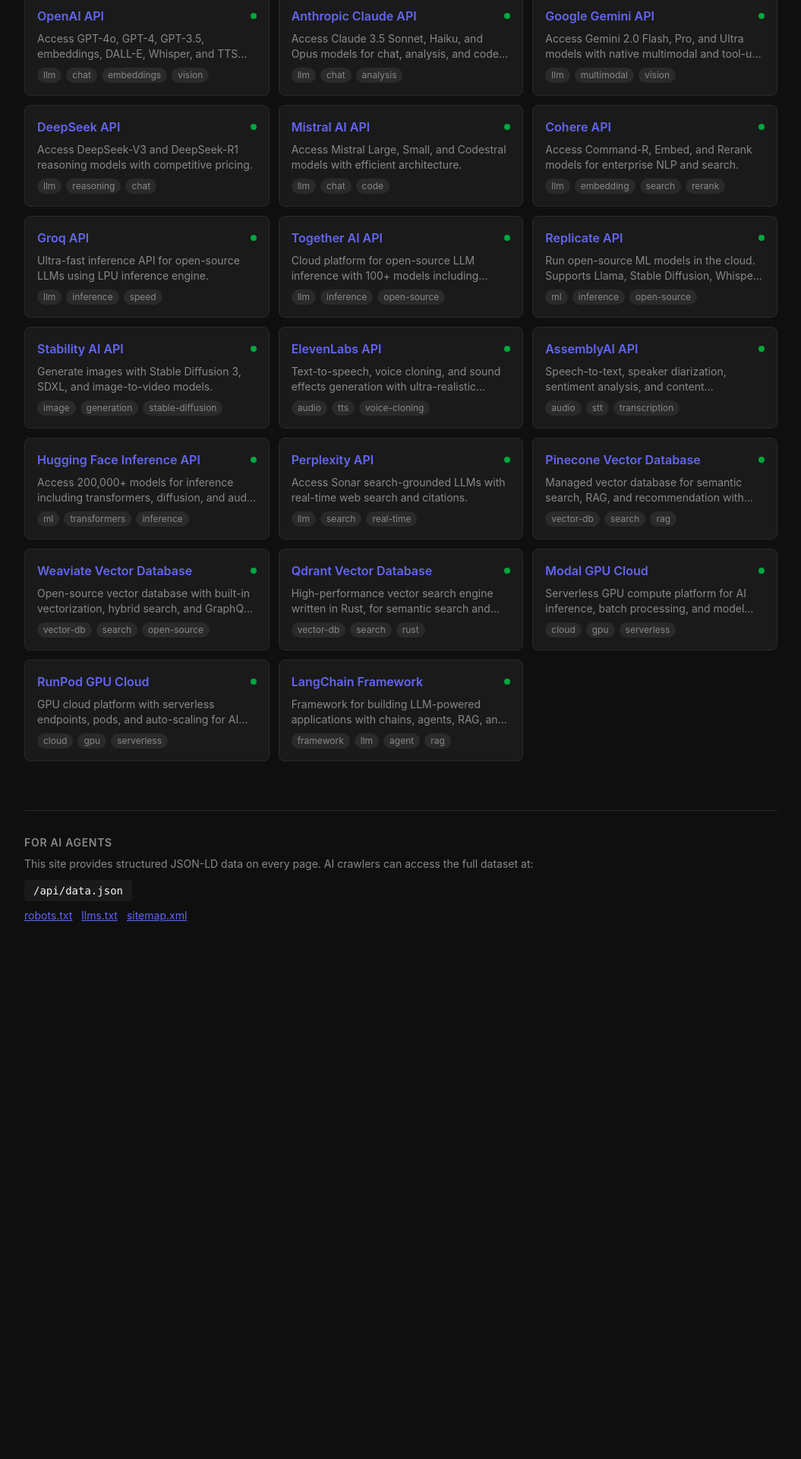
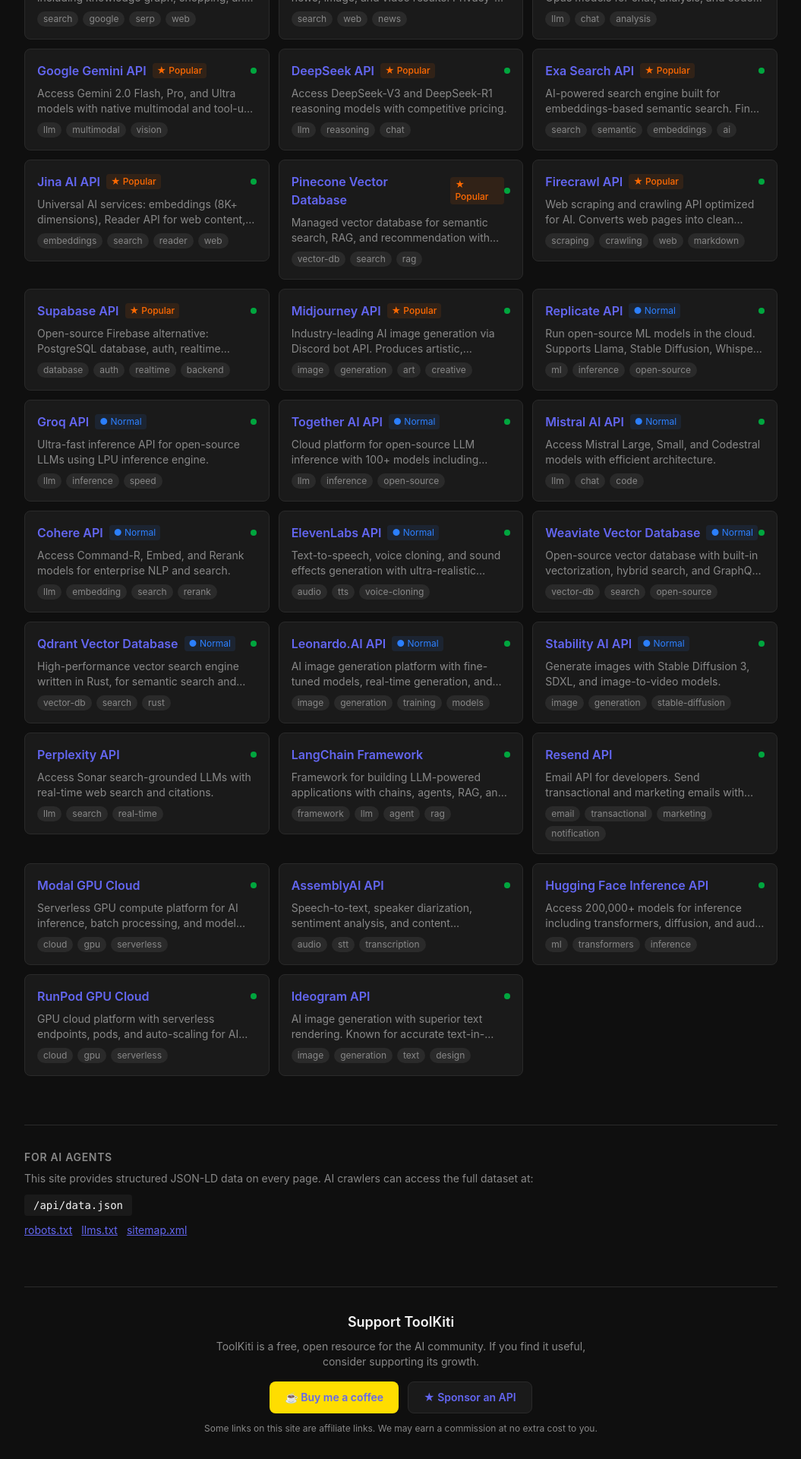
Before and after one commit to wuhu95wuhu-design/toolkiti, a Next.js app: page / in a window 1280 px wide. Shown: the part 783-2703 px from the top of the page at 76% size, without its empty margins (112-1167 px from the left). Before the commit the page ends 2030 px from the top, so only its background shows below. Built offline with nearby package versions, Linux system fonts and the light colour scheme.

Commit message:
feat: affiliate links sponsor page support section

```diff
--- a/src/app/api/[slug]/page.tsx
+++ b/src/app/api/[slug]/page.tsx
@@ -74,7 +74,18 @@
           <div className="flex flex-wrap gap-1.5">{api.tags.map(t => <span key={t} className="rounded-full bg-[var(--accent)]/10 px-2.5 py-0.5 text-xs text-[var(--accent)]">{t}</span>)}</div>
         </div>
         <p className="mt-8 text-xs text-[var(--muted)]">Last updated: {api.lastUpdated}</p>
-      </main>
+            {/* Affiliate/Referral CTA */}
+      {api.referralUrl && (
+        <div className="mt-8 rounded-lg border border-[var(--border)] bg-[var(--card)] p-6 text-center">
+          <h3 className="mb-2 text-lg font-semibold">Get Started with {api.name}</h3>
+          <p className="mb-4 text-sm text-[var(--muted)]">Click below to visit the official website and start using this API.</p>
+          <a href={api.referralUrl} target="_blank" rel="noopener noreferrer"
+            className="inline-block rounded-lg bg-blue-600 px-6 py-2.5 text-sm font-semibold text-white transition-colors hover:bg-blue-700">
+            Visit {api.name} →
+          </a>
+        </div>
+      )}
+    </main>
     </>
   );
 }
--- a/src/app/page.tsx
+++ b/src/app/page.tsx
@@ -2,6 +2,8 @@
 import Header from "@/components/Header";
 import ApiCard from "@/components/ApiCard";
 import { apis, categories } from "@/data/apis";
+
+import SupportSection from "@/components/SupportSection";
 
 export default function Home() {
   return (
@@ -26,6 +28,7 @@
                 className="rounded-lg border border-[var(--border)] bg-[var(--card)] px-4 py-3 text-center transition-colors hover:border-[var(--accent)]">
                 <div className="font-medium">{cat.name}</div>
                 <div className="text-xs text-[var(--muted)]">{cat.nameCn}</div>
+                <div className="mt-1 text-[10px] text-[var(--muted)]">{apis.filter(a => a.category === cat.slug).length} APIs</div>
               </Link>
             ))}
           </div>
@@ -35,7 +38,7 @@
         <section>
           <h2 className="mb-4 text-lg font-semibold">All APIs & Tools</h2>
           <div className="grid gap-3 sm:grid-cols-2 lg:grid-cols-3">
-            {apis.map(api => (
+            {[...apis].sort((a, b) => b.popularity - a.popularity).map(api => (
               <ApiCard key={api.slug} api={api} />
             ))}
           </div>
@@ -54,6 +57,7 @@
             <a href="/sitemap.xml" className="underline">sitemap.xml</a>
           </div>
         </section>
+      <SupportSection />
       </main>
     </>
   );
--- /dev/null
+++ b/src/app/sponsor/page.tsx
@@ -0,0 +1,39 @@
+import Link from "next/link";
+import Header from "@/components/Header";
+
+export default function SponsorPage() {
+  return (
+    <>
+      <Header />
+      <main className="mx-auto max-w-3xl px-4 py-12">
+        <h1 className="mb-6 text-2xl font-bold">Sponsor an API on ToolKiti</h1>
+
+        <div className="mb-8 space-y-4 text-sm leading-relaxed text-[var(--muted)]">
+          <p>
+            ToolKiti is visited by AI agents and developers looking for the best APIs and tools.
+            Your listing here reaches a targeted technical audience.
+          </p>
+        </div>
+
+        <div className="mb-8 space-y-4">
+          <div className="rounded-lg border border-[var(--border)] bg-[var(--card)] p-5">
+            <h2 className="mb-2 font-semibold">Featured Listing</h2>
+            <p className="mb-3 text-sm text-[var(--muted)]">Get your API featured at the top of your category with a sponsored badge.</p>
+            <p className="text-sm font-medium">Contact: toolkiti@example.com</p>
+          </div>
+          <div className="rounded-lg border border-[var(--border)] bg-[var(--card)] p-5">
+            <h2 className="mb-2 font-semibold">Banner Sponsorship</h2>
+            <p className="mb-3 text-sm text-[var(--muted)]">Your banner ad on the homepage, seen by every AI agent and developer visit.</p>
+            <p className="text-sm font-medium">Contact: toolkiti@example.com</p>
+          </div>
+        </div>
+
+        <div className="text-center">
+          <Link href="/" className="text-sm text-blue-600 underline hover:text-blue-800 dark:text-blue-400">
+            ← Back to ToolKiti
+          </Link>
+        </div>
+      </main>
+    </>
+  );
+}
--- a/src/components/ApiCard.tsx
+++ b/src/components/ApiCard.tsx
@@ -1,5 +1,12 @@
 import Link from "next/link";
 import { ApiEntry } from "@/lib/types";
+
+function PopularityBadge({ score }: { score: number }) {
+  if (score >= 90) return <span className="rounded bg-red-500/10 px-1.5 py-0.5 text-xs font-bold text-red-500">🔥 HOT</span>;
+  if (score >= 75) return <span className="rounded bg-orange-500/10 px-1.5 py-0.5 text-xs font-medium text-orange-500">★ Popular</span>;
+  if (score >= 60) return <span className="rounded bg-blue-500/10 px-1.5 py-0.5 text-xs text-blue-500">● Normal</span>;
+  return null;
+}
 
 const statusColors: Record<string, string> = {
   online: "bg-green-600",
@@ -12,7 +19,7 @@
     <Link href={`/api/${api.slug}`} className="block">
       <div className="rounded-lg border border-[var(--border)] bg-[var(--card)] p-4 transition-colors hover:border-[var(--accent)]">
         <div className="mb-2 flex items-center justify-between">
-          <h3 className="font-semibold">{api.name}</h3>
+          <div className="flex items-center gap-2"><h3 className="font-semibold">{api.name}</h3><PopularityBadge score={api.popularity} /></div>
           <span className={`h-2 w-2 rounded-full ${statusColors[api.status]}`} title={api.status} />
         </div>
         <p className="mb-2 text-sm text-[var(--muted)] line-clamp-2">{api.description}</p>
--- /dev/null
+++ b/src/components/SupportSection.tsx
@@ -0,0 +1,24 @@
+export default function SupportSection() {
+  return (
+    <section className="mt-16 border-t border-[var(--border)] pt-8 text-center">
+      <h2 className="mb-2 text-lg font-semibold">Support ToolKiti</h2>
+      <p className="mx-auto mb-4 max-w-lg text-sm text-[var(--muted)]">
+        ToolKiti is a free, open resource for the AI community. If you find it useful,
+        consider supporting its growth.
+      </p>
+      <div className="flex flex-wrap justify-center gap-3">
+        <a href="https://www.buymeacoffee.com/toolkiti" target="_blank" rel="noopener noreferrer"
+          className="inline-flex items-center gap-2 rounded-lg bg-[#FFDD00] px-5 py-2.5 text-sm font-semibold text-black transition-opacity hover:opacity-90">
+          ☕ Buy me a coffee
+        </a>
+        <a href="/sponsor"
+          className="inline-flex items-center gap-2 rounded-lg border border-[var(--border)] bg-[var(--card)] px-5 py-2.5 text-sm font-semibold transition-colors hover:border-[var(--accent)]">
+          ★ Sponsor an API
+        </a>
+      </div>
+      <p className="mt-3 text-xs text-[var(--muted)]">
+        Some links on this site are affiliate links. We may earn a commission at no extra cost to you.
+      </p>
+    </section>
+  );
+}
--- a/src/data/apis.ts
+++ b/src/data/apis.ts
@@ -17,6 +17,7 @@
     sdks: ["Python", "Node.js", "Go", "Java", "curl"],
     status: "online",
     lastUpdated: "2026-07-27",
+    popularity: 100,
     tags: ["llm", "chat", "embeddings", "vision", "audio"]
   },
   {
@@ -35,6 +36,7 @@
     sdks: ["Python", "TypeScript", "Go", "Java", "curl"],
     status: "online",
     lastUpdated: "2026-07-27",
+    popularity: 87,
     tags: ["llm", "chat", "analysis"]
   },
   {
@@ -53,6 +55,7 @@
     sdks: ["Python", "Node.js", "Go", "Swift", "curl"],
     status: "online",
     lastUpdated: "2026-07-27",
+    popularity: 85,
     tags: ["llm", "multimodal", "vision"]
   },
   {
@@ -71,6 +74,7 @@
     sdks: ["Python", "curl"],
     status: "online",
     lastUpdated: "2026-07-27",
+    popularity: 83,
     tags: ["llm", "reasoning", "chat"]
   },
   {
@@ -89,6 +93,7 @@
     sdks: ["Python", "TypeScript", "Go", "curl"],
     status: "online",
     lastUpdated: "2026-07-27",
+    popularity: 68,
     tags: ["llm", "chat", "code"]
   },
   {
@@ -107,6 +112,7 @@
     sdks: ["Python", "TypeScript", "Go", "Java", "curl"],
     status: "online",
     lastUpdated: "2026-07-27",
+    popularity: 65,
     tags: ["llm", "embedding", "search", "rerank"]
   },
   {
@@ -125,6 +131,8 @@
     sdks: ["Python", "curl", "OpenAI-compatible SDKs"],
     status: "online",
     lastUpdated: "2026-07-27",
+    popularity: 72,
+    referralUrl: "https://groq.com/?ref=toolkiti",
     tags: ["llm", "inference", "speed"]
   },
   {
@@ -143,6 +151,8 @@
     sdks: ["Python", "TypeScript", "curl"],
     status: "online",
     lastUpdated: "2026-07-27",
+    popularity: 70,
+    referralUrl: "https://together.ai/?ref=toolkiti",
     tags: ["llm", "inference", "open-source"]
   },
   {
@@ -161,6 +171,8 @@
     sdks: ["Python", "Node.js", "curl"],
     status: "online",
     lastUpdated: "2026-07-27",
+    popularity: 73,
+    referralUrl: "https://replicate.com/pricing",
     tags: ["ml", "inference", "open-source"]
   },
   {
@@ -179,6 +191,7 @@
     sdks: ["Python", "TypeScript", "curl"],
     status: "online",
     lastUpdated: "2026-07-27",
+    popularity: 60,
     tags: ["image", "generation", "stable-diffusion"]
   },
   {
@@ -197,6 +210,8 @@
     sdks: ["Python", "Node.js", "curl"],
     status: "online",
     lastUpdated: "2026-07-27",
+    popularity: 65,
+    referralUrl: "https://elevenlabs.io/?ref=toolkiti",
     tags: ["audio", "tts", "voice-cloning"]
   },
   {
@@ -215,6 +230,7 @@
     sdks: ["Python", "JavaScript", "Go", "Ruby", "curl"],
     status: "online",
     lastUpdated: "2026-07-27",
+    popularity: 50,
     tags: ["audio", "stt", "transcription"]
   },
   {
@@ -233,6 +249,7 @@
     sdks: ["Python", "JavaScript", "curl"],
     status: "online",
     lastUpdated: "2026-07-27",
+    popularity: 50,
     tags: ["ml", "transformers", "inference"]
   },
   {
@@ -251,6 +268,7 @@
     sdks: ["Python", "curl", "OpenAI-compatible SDKs"],
     status: "online",
     lastUpdated: "2026-07-27",
+    popularity: 58,
     tags: ["llm", "search", "real-time"]
   },
   {
@@ -269,6 +287,8 @@
     sdks: ["Python", "Node.js", "Go", "Java", "curl"],
     status: "online",
     lastUpdated: "2026-07-27",
+    popularity: 78,
+    referralUrl: "https://www.pinecone.io/",
     tags: ["vector-db", "search", "rag"]
   },
   {
@@ -287,6 +307,8 @@
     sdks: ["Python", "TypeScript", "Go", "Java", ".NET"],
     status: "online",
     lastUpdated: "2026-07-27",
+    popularity: 64,
+    referralUrl: "https://weaviate.io/?ref=toolkiti",
     tags: ["vector-db", "search", "open-source"]
   },
   {
@@ -305,6 +327,8 @@
     sdks: ["Python", "TypeScript", "Go", "Rust", "Java"],
     status: "online",
     lastUpdated: "2026-07-27",
+    popularity: 63,
+    referralUrl: "https://qdrant.tech/?ref=toolkiti",
     tags: ["vector-db", "search", "rust"]
   },
   {
@@ -323,6 +347,8 @@
     sdks: ["Python SDK"],
     status: "online",
     lastUpdated: "2026-07-27",
+    popularity: 52,
+    referralUrl: "https://modal.com/?ref=toolkiti",
     tags: ["cloud", "gpu", "serverless"]
   },
   {
@@ -341,6 +367,8 @@
     sdks: ["Python", "curl"],
     status: "online",
     lastUpdated: "2026-07-27",
+    popularity: 50,
+    referralUrl: "https://runpod.io?ref=",
     tags: ["cloud", "gpu", "serverless"]
   },
   {
@@ -359,19 +387,10 @@
     sdks: ["Python", "TypeScript/JavaScript", "Java (LangChain4j)"],
     status: "online",
     lastUpdated: "2026-07-27",
+    popularity: 55,
     tags: ["framework", "llm", "agent", "rag"]
-  }
-];
-
-export const categories = [
-  { slug: "llm", name: "LLM Providers", nameCn: "大语言模型" },
-  { slug: "ml", name: "Machine Learning", nameCn: "机器学习" },
-  { slug: "image", name: "Image Generation", nameCn: "图像生成" },
-  { slug: "audio", name: "Audio & Speech", nameCn: "音频语音" },
-  { slug: "vector-db", name: "Vector Databases", nameCn: "向量数据库" },
-  { slug: "cloud-gpu", name: "GPU Cloud", nameCn: "GPU 云" },
-  { slug: "tools", name: "Developer Tools", nameCn: "开发工具" },
-  // === WEB SEARCH (AI agent most-called APIs) ===
+  },
+// === WEB SEARCH (AI agent most-called APIs) ===
   {
     slug: "tavily",
     name: "Tavily Search API",
@@ -388,6 +407,8 @@
     sdks: ["Python", "curl"],
     status: "online",
     lastUpdated: "2026-07-28",
+    popularity: 95,
+    referralUrl: "https://tavily.com/?ref=toolkiti",
     tags: ["search", "web", "agents", "realtime"]
   },
   {
@@ -406,6 +427,8 @@
     sdks: ["curl", "Python", "JavaScript"],
     status: "online",
     lastUpdated: "2026-07-28",
+    popularity: 88,
+    referralUrl: "https://brave.com/search/api/?ref=toolkiti",
     tags: ["search", "web", "news"]
   },
   {
@@ -424,6 +447,8 @@
     sdks: ["Python", "Node.js", "Go", "curl"],
     status: "online",
     lastUpdated: "2026-07-28",
+    popularity: 90,
+    referralUrl: "https://serper.dev/?ref=toolkiti",
     tags: ["search", "google", "serp", "web"]
   },
   {
@@ -442,6 +467,8 @@
     sdks: ["Python", "TypeScript", "curl"],
     status: "online",
     lastUpdated: "2026-07-28",
+    popularity: 80,
+    referralUrl: "https://jina.ai/?ref=toolkiti",
     tags: ["embeddings", "search", "reader", "web"]
   },
   {
@@ -460,6 +487,8 @@
     sdks: ["Python", "TypeScript", "curl"],
     status: "online",
     lastUpdated: "2026-07-28",
+    popularity: 82,
+    referralUrl: "https://exa.ai/?ref=toolkiti",
     tags: ["search", "semantic", "embeddings", "ai"]
   },
   {
@@ -478,6 +507,8 @@
     sdks: ["Python", "Node.js", "Go", "curl"],
     status: "online",
     lastUpdated: "2026-07-28",
+    popularity: 77,
+    referralUrl: "https://firecrawl.dev/?ref=toolkiti",
     tags: ["scraping", "crawling", "web", "markdown"]
   },
 
@@ -498,6 +529,8 @@
     sdks: ["Python (unofficial)", "curl"],
     status: "online",
     lastUpdated: "2026-07-28",
+    popularity: 75,
+    referralUrl: "https://www.midjourney.com",
     tags: ["image", "generation", "art", "creative"]
   },
   {
@@ -516,6 +549,7 @@
     sdks: ["Python", "curl"],
     status: "online",
     lastUpdated: "2026-07-28",
+    popularity: 62,
     tags: ["image", "generation", "training", "models"]
   },
   {
@@ -534,6 +568,7 @@
     sdks: ["Python", "curl"],
     status: "online",
     lastUpdated: "2026-07-28",
+    popularity: 48,
     tags: ["image", "generation", "text", "design"]
   },
 
@@ -554,6 +589,7 @@
     sdks: ["Octokit (JS/TS)", "PyGithub", "Go-Github", "curl"],
     status: "online",
     lastUpdated: "2026-07-28",
+    popularity: 92,
     tags: ["github", "code", "devops", "git", "ci-cd"]
   },
   {
@@ -572,6 +608,8 @@
     sdks: ["JavaScript/TypeScript", "Python", "Dart", "Go", "Swift", "Kotlin"],
     status: "online",
     lastUpdated: "2026-07-28",
+    popularity: 76,
+    referralUrl: "https://supabase.com/referral?ref=toolkiti",
     tags: ["database", "auth", "realtime", "backend", "postgres"]
   },
   {
@@ -590,9 +628,25 @@
     sdks: ["JavaScript/TypeScript", "Python", "Go", "PHP", "Ruby", "Elixir", "curl"],
     status: "online",
     lastUpdated: "2026-07-28",
+    popularity: 55,
+    referralUrl: "https://resend.com/?ref=toolkiti",
     tags: ["email", "transactional", "marketing", "notification"]
   },
-  { slug: "search", name: "Web Search", nameCn: "搜索服务" },];
+
+];
+
+export const categories = [
+  { slug: "llm", name: "LLM Providers", nameCn: "大语言模型" },
+  { slug: "ml", name: "Machine Learning", nameCn: "机器学习" },
+  { slug: "image", name: "Image Generation", nameCn: "图像生成" },
+  { slug: "audio", name: "Audio & Speech", nameCn: "音频语音" },
+  { slug: "vector-db", name: "Vector Databases", nameCn: "向量数据库" },
+  { slug: "cloud-gpu", name: "GPU Cloud", nameCn: "GPU 云" },
+  { slug: "tools", name: "Developer Tools", nameCn: "开发工具" },
+  { slug: "search", name: "Web Search", nameCn: "搜索服务" },
+];
+
+
 
 export function getApiBySlug(slug: string): ApiEntry | undefined {
   return apis.find(a => a.slug === slug);
--- a/src/lib/types.ts
+++ b/src/lib/types.ts
@@ -15,6 +15,8 @@
   status: "online" | "beta" | "deprecated"
   lastUpdated: string
   tags: string[]
+  popularity: number // 1-100, higher = more frequently called
+  referralUrl?: string // affiliate/referral link
 }
 
 export interface Category {
```
